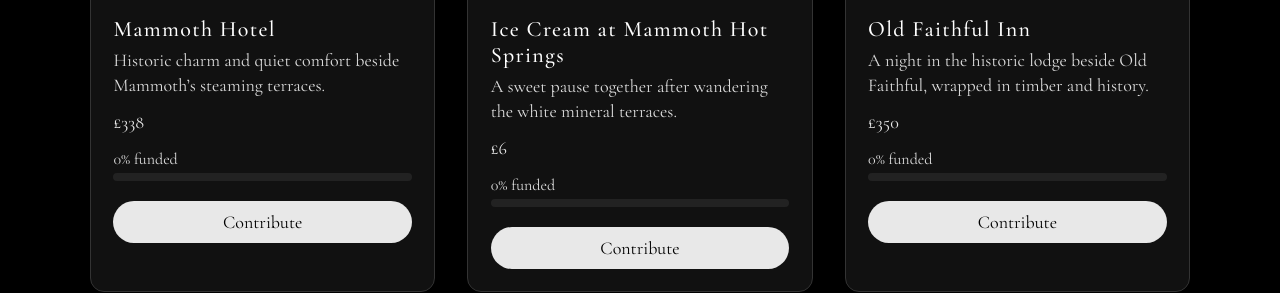
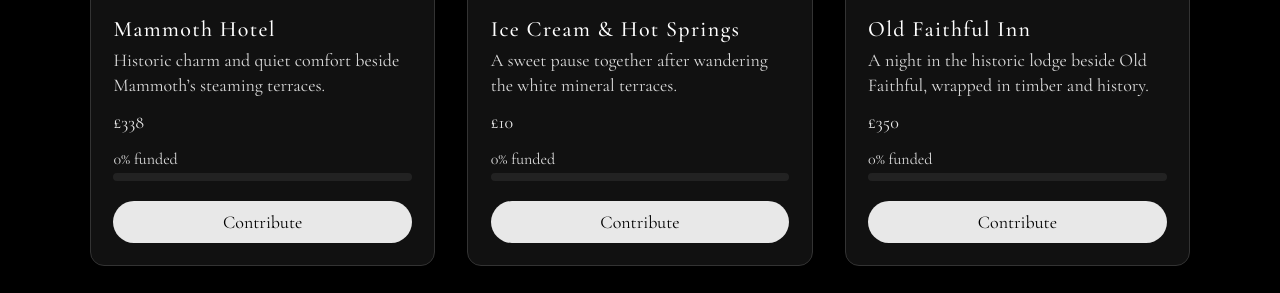
Before and after one commit to edwinlydia/Lydia-Edwin-25-July-2026, a plain HTML site: page yellowstone.html in a window 1280 px wide. Shown: the part 2790-3083 px from the top of the page. Drawn offline with nearby package versions, Linux system fonts and the light colour scheme; no server answers.

Commit message:
Update yellowstone.html

```diff
--- a/yellowstone.html
+++ b/yellowstone.html
@@ -472,19 +472,19 @@
       </div>
     </article>
 
-        <!-- 14. Ice Cream at Mammoth Hot Springs -->
-    <article class="gift-card" data-target="6">
+        <!-- 14. Ice Cream & Hot Springs -->
+    <article class="gift-card" data-target="10">
       <div class="gift-image" style="background-image:url('https://raw.githubusercontent.com/edwinlydia/Lydia-Edwin-25-July-2026/main/images/MammothHotSprings.PNG');"></div>
       <div class="gift-content">
-        <div class="gift-title">Ice Cream at Mammoth Hot Springs</div>
+        <div class="gift-title">Ice Cream & Hot Springs</div>
         <div class="gift-description">A sweet pause together after wandering the white mineral terraces.</div>
-        <div class="gift-price">£6</div>
+        <div class="gift-price">£10</div>
         <div class="progress-wrapper">
           <div class="progress-label">0% funded</div>
           <div class="progress-bar"><div class="progress-fill" style="width:0%"></div></div>
         </div>
         <div class="gift-actions">
-          <button class="gift-button" data-gift-title="Ice Cream at Mammoth Hot Springs">Contribute</button>
+          <button class="gift-button" data-gift-title="Ice Cream & Hot Springs">Contribute</button>
         </div>
       </div>
     </article>
```
